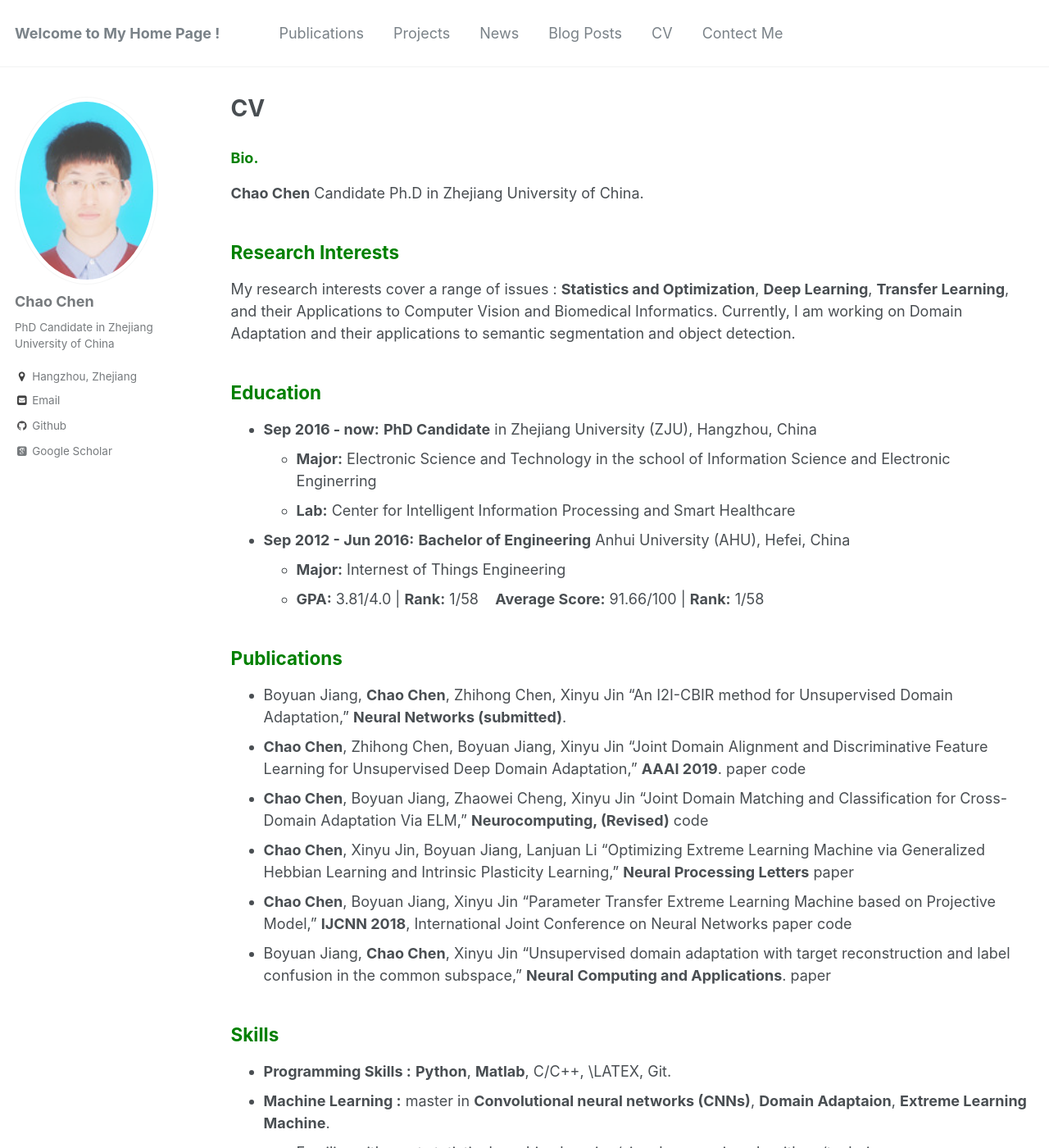
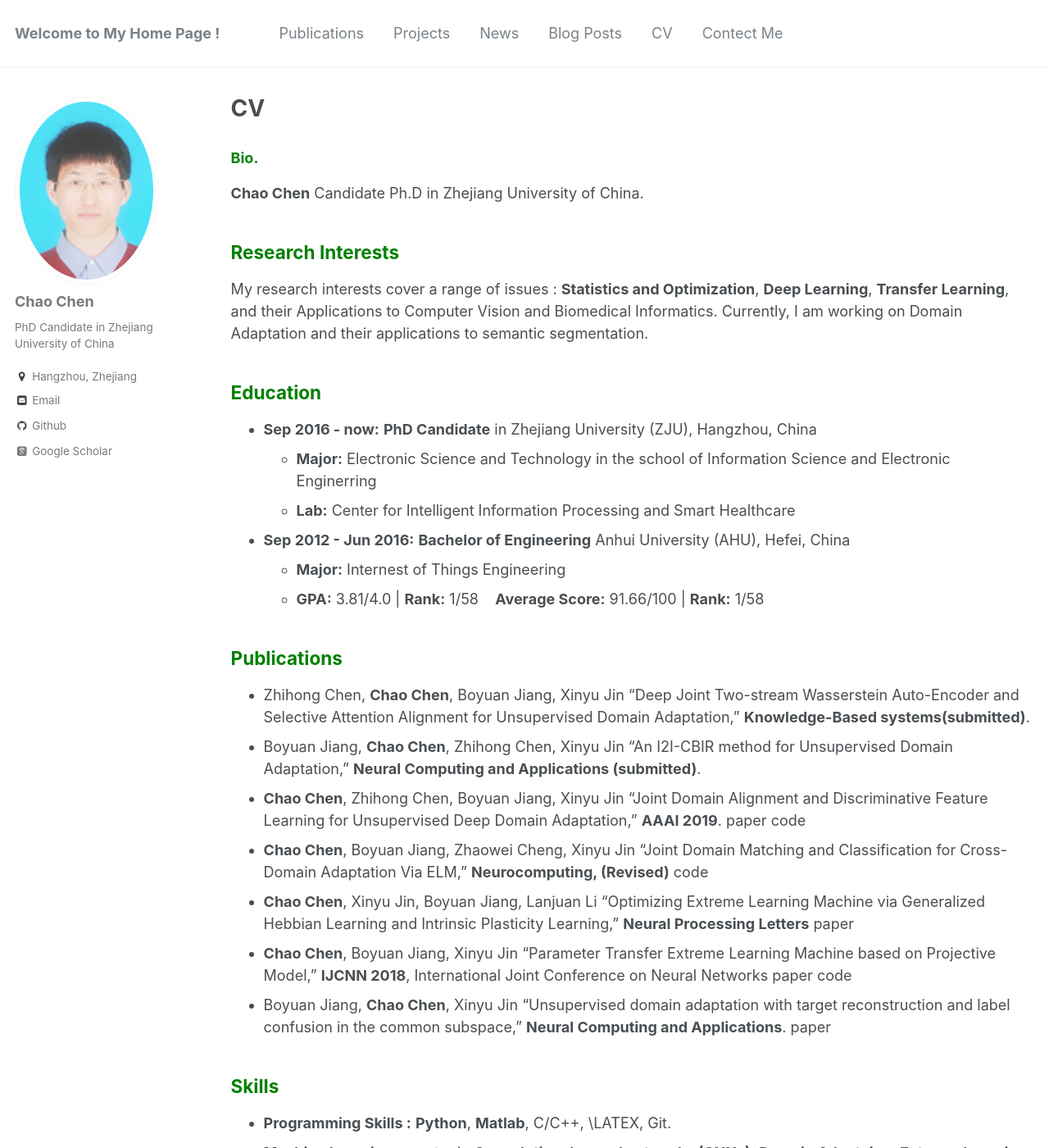
Before and after one commit to chenchao666/chenchao666.github.io, a Jekyll site: the page built from _pages/cv.md, in a window 1280 px wide and 1400 px high. Shown: the whole window at 82% size. Built offline with Jekyll 4.4.1, drawn with Linux system fonts in a browser that asks for light colours; some web fonts are replaced.

Commit message:
Update cv.md

```diff
--- a/_pages/cv.md
+++ b/_pages/cv.md
@@ -11,7 +11,7 @@ redirect_from:
 **Chao Chen** Candidate Ph.D in Zhejiang University of China.
 
 ## <span style="color: green"> Research Interests </span>
-My research interests cover a range of issues : **Statistics and Optimization**, **Deep Learning**, **Transfer Learning**, and their Applications to Computer Vision and Biomedical Informatics. Currently, I am working on Domain Adaptation and their applications to semantic segmentation and object detection.
+My research interests cover a range of issues : **Statistics and Optimization**, **Deep Learning**, **Transfer Learning**, and their Applications to Computer Vision and Biomedical Informatics. Currently, I am working on Domain Adaptation and their applications to semantic segmentation.
 
 ## <span style="color: green"> Education </span>
 * **Sep 2016 - now:** **PhD Candidate** in Zhejiang University (ZJU), Hangzhou, China
@@ -22,7 +22,9 @@ My research interests cover a range of issues : **Statistics and Optimization**,
   - **GPA:** 3.81/4.0 \| **Rank:** 1/58 &nbsp;&nbsp; **Average Score:** 91.66/100 \| **Rank:** 1/58
 
 ## <span style="color: green"> Publications </span>
-* Boyuan Jiang, **Chao Chen**, Zhihong Chen, Xinyu Jin “An I2I-CBIR method for Unsupervised Domain Adaptation,” **Neural Networks (submitted)**.
+* Zhihong Chen, **Chao Chen**, Boyuan Jiang, Xinyu Jin “Deep Joint Two-stream Wasserstein Auto-Encoder and Selective Attention
+Alignment for Unsupervised Domain Adaptation,” **Knowledge-Based systems(submitted)**.
+* Boyuan Jiang, **Chao Chen**, Zhihong Chen, Xinyu Jin “An I2I-CBIR method for Unsupervised Domain Adaptation,” **Neural Computing and Applications (submitted)**.
 * **Chao Chen**, Zhihong Chen, Boyuan Jiang, Xinyu Jin “Joint Domain Alignment and Discriminative Feature Learning for Unsupervised Deep Domain Adaptation,” **AAAI 2019**. [paper](https://arxiv.org/abs/1808.09347) [code](https://github.com/chenchao666/JDDA-Master)
 * **Chao Chen**, Boyuan Jiang, Zhaowei Cheng, Xinyu Jin “Joint Domain Matching and Classification for Cross-Domain Adaptation Via ELM,” **Neurocomputing, (Revised)** [code](https://github.com/chenchao666/JDMC)
 * **Chao Chen**, Xinyu Jin, Boyuan Jiang, Lanjuan Li “Optimizing Extreme Learning Machine via Generalized Hebbian Learning
```
